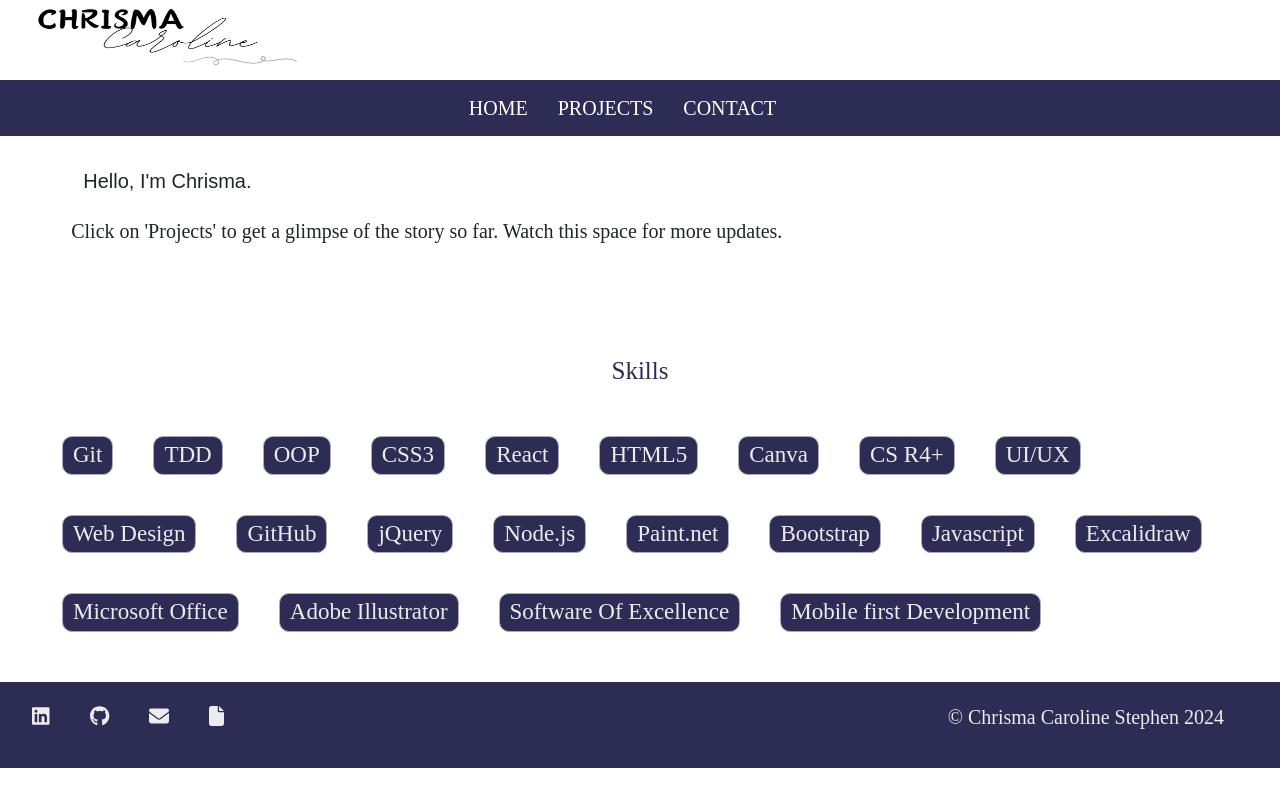
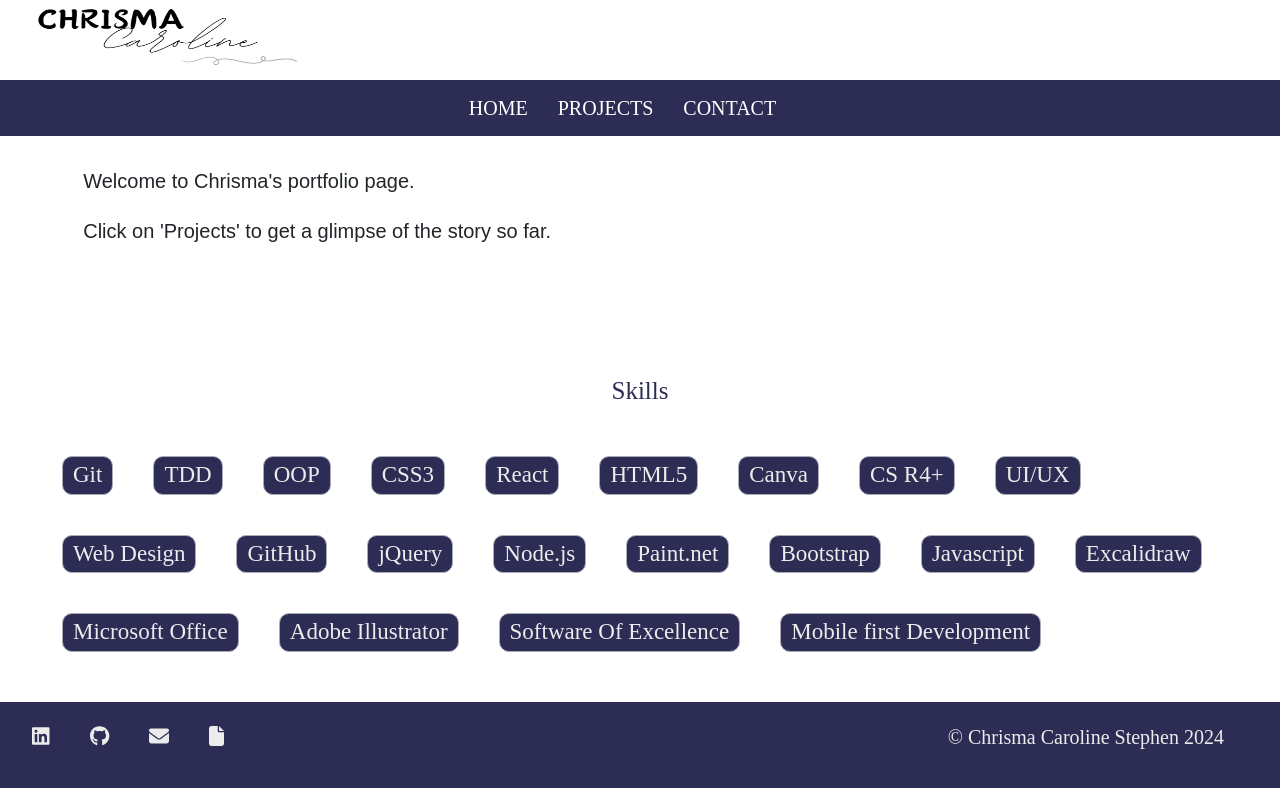
Before and after one commit to chrisma89/Chrisma-Caroline-Stephen, a React (Vite) app: page / in a window 1280 px wide. Built offline with nearby package versions, Linux system fonts and the light colour scheme; a web font is replaced by a local one.

Commit message:
Changes to text on homepage

```diff
--- a/src/components/HomeCard/index.jsx
+++ b/src/components/HomeCard/index.jsx
@@ -23,7 +23,7 @@ function HomeCard() {
             paddingTop: "30px",
           }}
         >
-          <Col>Hello, I'm Chrisma.</Col>
+          <Col>Welcome to Chrisma's portfolio page.</Col>
         </Row>
         <Row
           className="homecard-row"
@@ -33,12 +33,16 @@ function HomeCard() {
             padding: "10px",
           }}
         >
-
-          Click on 'Projects' to get a glimpse of the story so far.
-
-          Watch this space for more updates.
-
+          <Col>Click on 'Projects' to get a glimpse of the story so far.</Col>
         </Row>
+        <Row
+          className="homecard-row"
+          style={{
+            fontFamily: "roboto-regular-italic",
+            fontSize: "20px",
+            padding: "10px",
+          }}
+        ></Row>
         {/* <Row
           style={{
             fontFamily: "roboto-italic",
@@ -61,9 +65,7 @@ function HomeCard() {
             padding: "10px",
             paddingBottom: "30px",
           }}
-        >
-
-        </Row>
+        ></Row>
 
         <Card.Body
           style={{
@@ -79,8 +81,7 @@ function HomeCard() {
         {/* </div> */}
       </Container>
 
-        <Skills />
-
+      <Skills />
     </>
   );
 }
```
